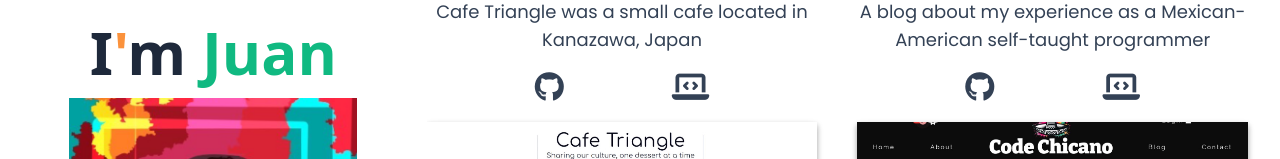
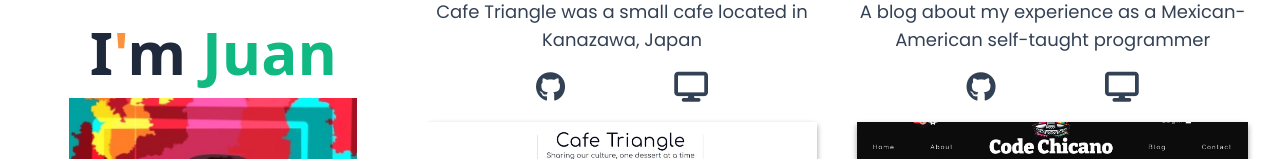
Before and after one commit to dev-jLagunas/my-portfolio, a Vue app: page / in a window 1280 px wide. Shown: the part 242-401 px from the top of the page. Built offline with nearby package versions, Linux system fonts and the light colour scheme.

Commit message:
make hover style changes to ProjectsHome.vue project name titles

```diff
--- a/src/components/ProjectsHome.vue
+++ b/src/components/ProjectsHome.vue
@@ -26,7 +26,7 @@ onMounted(() => {
   >
     <div v-for="project in projects" :key="project.id" class="mb-16">
       <h2
-        class="font-bold text-4xl text-center md:text-5xl lg:text-6xl xl:text-4xl"
+        class="font-bold text-4xl text-center md:text-5xl lg:text-6xl xl:text-4xl hover:scale-110 duration-500 hover:cursor-pointer hover:text-emerald-500"
       >
         {{ project.name }}
       </h2>
@@ -35,13 +35,11 @@ onMounted(() => {
       </p>
       <figure>
         <ul class="flex justify-evenly text-3xl pb-4">
-          <li>
+          <li class="hover:scale-110 duration-500">
             <a :href="project.github"><i class="fa-brands fa-github"></i></a>
           </li>
-          <li>
-            <a :href="project.liveDemo"
-              ><i class="fa-solid fa-laptop-code"></i
-            ></a>
+          <li class="hover:scale-110 duration-500">
+            <a :href="project.liveDemo"><i class="fa-solid fa-display"></i></a>
           </li>
         </ul>
         <img
```
